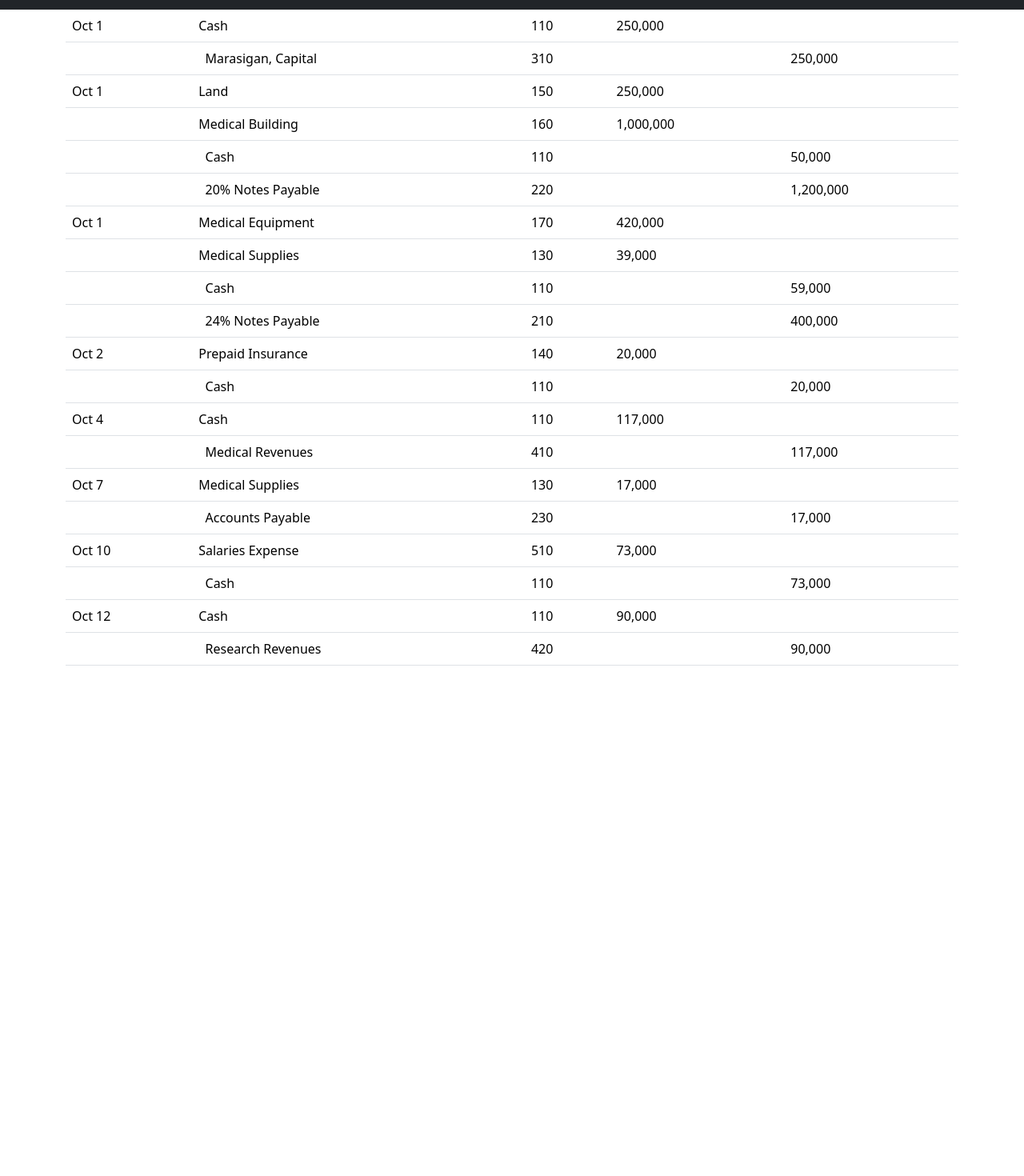
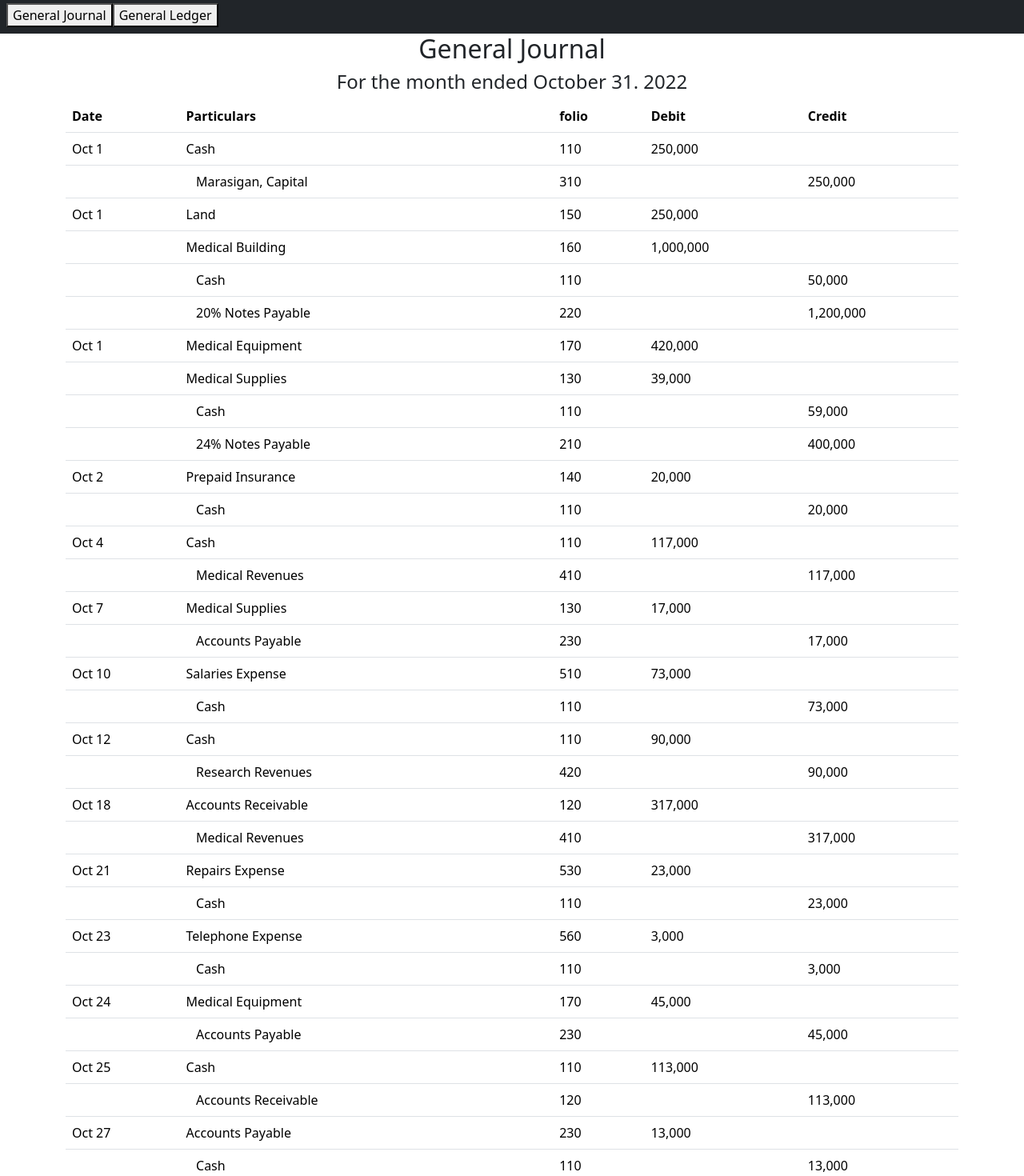
Before and after one commit to orenji-neko/accounting-website, a React (Create React App) app: page / in a window 1280 px wide. Shown: the part 60-1530 px from the top of the page at 80% size. Before the commit the page ends 908 px from the top, so only its background shows below. Built offline with nearby package versions, Linux system fonts and the light colour scheme.

Commit message:
added general journal

```diff
--- a/src/App.js
+++ b/src/App.js
@@ -1,18 +1,24 @@
-import { Container } from "react-bootstrap";
+import { Button, Container } from "react-bootstrap";
 import { Table } from "react-bootstrap";
 import { Navbar, Nav } from 'react-bootstrap';
 import 'bootstrap/dist/css/bootstrap.min.css';
 
 import GeneralJournal from "./journal";
+import { useEffect, useState } from "react";
 
 function App() {
+  let [panel, setPanel] = useState(<GeneralJournal/>);
+
   return (
     <>
       <Container fluid className="bg-dark text-white p-2">
         <h1>Project in Accounting</h1>
+        <button onClick={() => {setPanel(<GeneralJournal/>)}}>General Journal</button>
+        <button onClick={() => {setPanel(<p>Hello World</p>)}}>General Ledger</button>
       </Container>
+
       <Container>
-        <GeneralJournal/>
+        {panel}
       </Container>
     </>
   );
--- a/src/journal.js
+++ b/src/journal.js
@@ -8,7 +8,7 @@ const JournalEntry = ({entry}) => {
     <>
       <tr>
         <td>{entry.date}</td>
-        {entry.indent === true ? <td>&nbsp;&nbsp;{entry.account}</td> : <td>{entry.account}</td>}
+        {entry.indent === true ? <td>&nbsp;&nbsp;&nbsp;{entry.account}</td> : <td>{entry.account}</td>}
         <td>{entry.folio}</td>
         <td>{entry.debit}</td>
         <td>{entry.credit}</td>
@@ -20,7 +20,20 @@ const JournalEntry = ({entry}) => {
 const GeneralJournal = () => {
   return (
     <>
+      <div style={{textAlign: "center"}}>
+        <h2>General Journal</h2>
+        <h4>For the month ended October 31. 2022</h4>
+      </div>
       <Table>
+        <thead>
+          <tr>
+            <th>Date</th>
+            <th>Particulars</th>
+            <th>folio</th>
+            <th>Debit</th>
+            <th>Credit</th>
+          </tr>
+        </thead>
         <tbody>
           {JournalEntries.map((entry) => {
             return <JournalEntry entry={entry}/>
--- a/src/journal_entries.js
+++ b/src/journal_entries.js
@@ -175,4 +175,140 @@ JournalEntries.push(
     })
 );
 
+// Oct 18
+JournalEntries.push(
+  entry(
+    {
+      date: 'Oct 18',
+      account: 'Accounts Receivable',
+      folio: '120',
+      debit: '317,000'
+    }),
+  entry({
+      account: 'Medical Revenues',
+      folio: '410',
+      credit: '317,000',
+      indent: true
+    })
+);
+
+// Oct 21
+JournalEntries.push(
+  entry(
+    {
+      date: 'Oct 21',
+      account: 'Repairs Expense',
+      folio: '530',
+      debit: '23,000'
+    }),
+  entry({
+      account: 'Cash',
+      folio: '110',
+      credit: '23,000',
+      indent: true
+    })
+);
+
+// Oct 23
+JournalEntries.push(
+  entry(
+    {
+      date: 'Oct 23',
+      account: 'Telephone Expense',
+      folio: '560',
+      debit: '3,000'
+    }),
+  entry({
+      account: 'Cash',
+      folio: '110',
+      credit: '3,000',
+      indent: true
+    })
+);
+
+// Oct 24
+JournalEntries.push(
+  entry(
+    {
+      date: 'Oct 24',
+      account: 'Medical Equipment',
+      folio: '170',
+      debit: '45,000'
+    }),
+  entry({
+      account: 'Accounts Payable',
+      folio: '230',
+      credit: '45,000',
+      indent: true
+    })
+);
+
+// Oct 25
+JournalEntries.push(
+  entry(
+    {
+      date: 'Oct 25',
+      account: 'Cash',
+      folio: '110',
+      debit: '113,000'
+    }),
+  entry({
+      account: 'Accounts Receivable',
+      folio: '120',
+      credit: '113,000',
+      indent: true
+    })
+);
+
+// Oct 27
+JournalEntries.push(
+  entry(
+    {
+      date: 'Oct 27',
+      account: 'Accounts Payable',
+      folio: '230',
+      debit: '13,000'
+    }),
+  entry({
+      account: 'Cash',
+      folio: '110',
+      credit: '13,000',
+      indent: true
+    })
+);
+
+// Oct 30-1
+JournalEntries.push(
+  entry(
+    {
+      date: 'Oct 30',
+      account: 'Marasigan, Withdrawals',
+      folio: '320',
+      debit: '200,000'
+    }),
+  entry({
+      account: 'Cash',
+      folio: '110',
+      credit: '200,000',
+      indent: true
+    })
+);
+
+// Oct 30-2
+JournalEntries.push(
+  entry(
+    {
+      date: 'Oct 30',
+      account: 'Association Dues Expense',
+      folio: '550',
+      debit: '15,000'
+    }),
+  entry({
+      account: 'Cash',
+      folio: '110',
+      credit: '15,000',
+      indent: true
+    })
+);
+
 export default JournalEntries;
```
